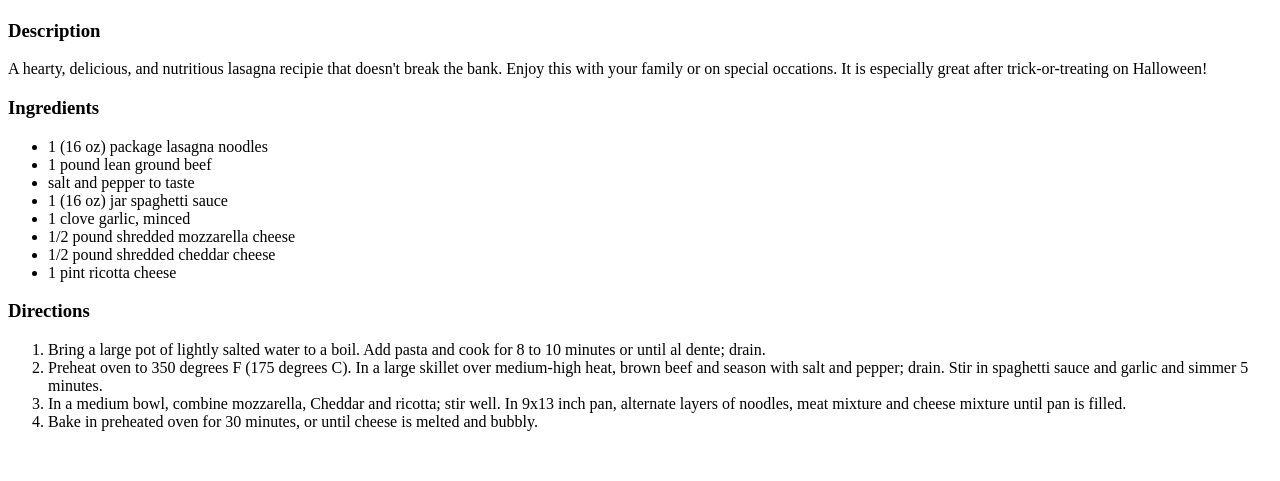
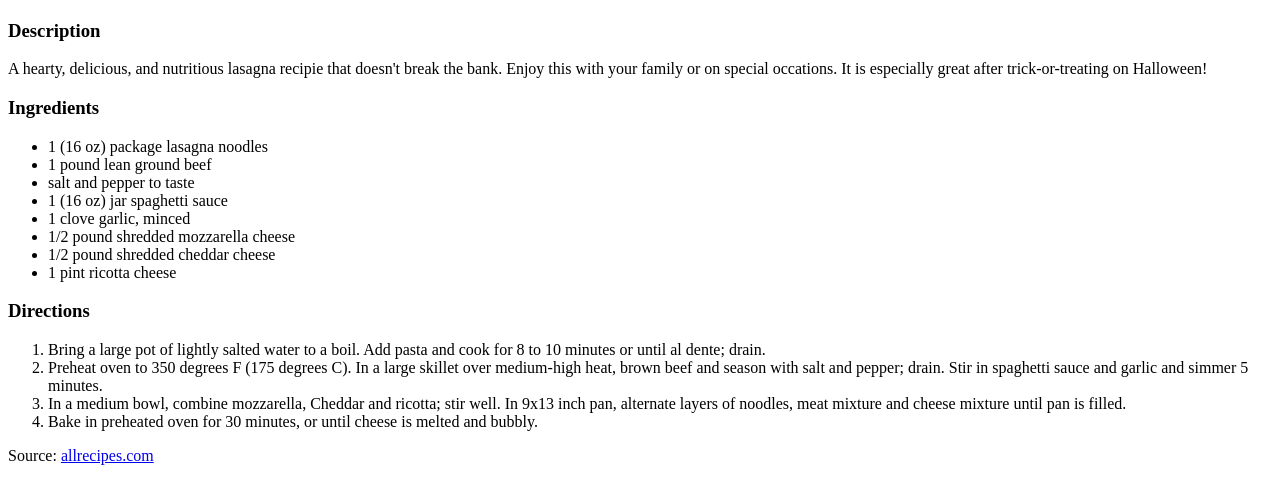
Before and after one commit to matthew-talamantes/odin-recipes, a plain HTML site: page recipes/lasagna.html in a window 1280 px wide. Shown: the part 430-911 px from the top of the page. Before the commit the page ends 877 px from the top, so only its background shows below. Drawn offline with Linux system fonts and the light colour scheme.

Commit message:
Add attribution

```diff
--- a/recipes/lasagna.html
+++ b/recipes/lasagna.html
@@ -30,5 +30,6 @@
         <li>In a medium bowl, combine mozzarella, Cheddar and ricotta; stir well. In 9x13 inch pan, alternate layers of noodles, meat mixture and cheese mixture until pan is filled.</li>
         <li>Bake in preheated oven for 30 minutes, or until cheese is melted and bubbly.</li>
     </ol>
+    <p>Source: <a href="https://www.allrecipes.com/recipe/19756/brendas-lasagna/">allrecipes.com</a></p>
 </body>
 </html>
```
